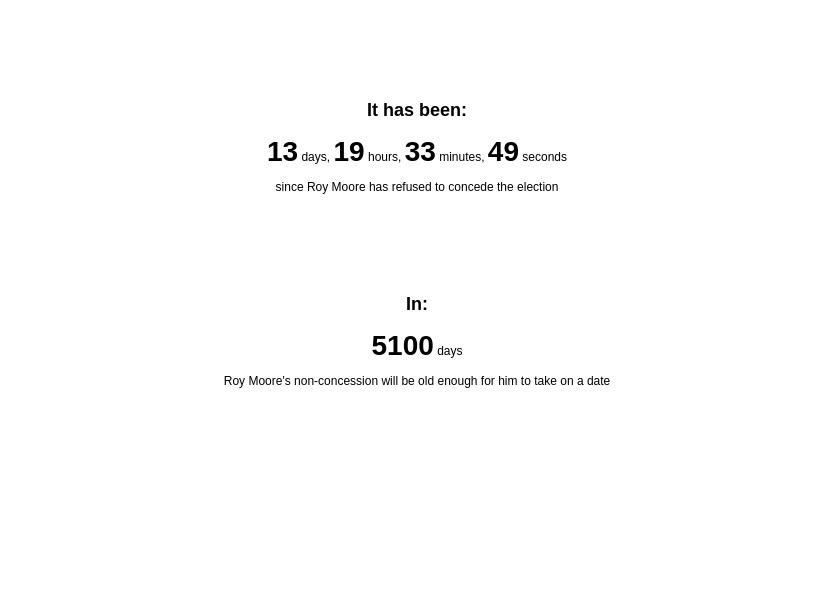
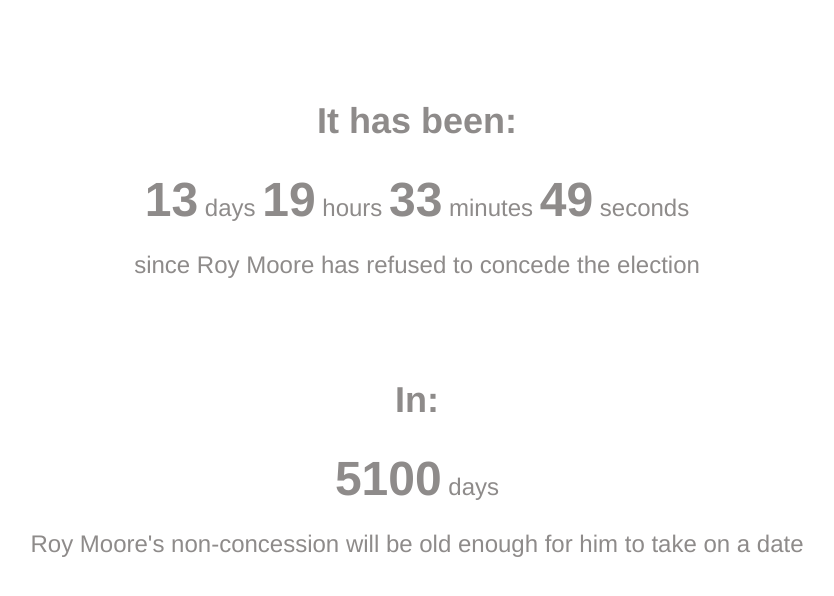
Before and after one commit to nomoremoore/nomoremoore, a plain HTML site: page index.html in a window 1280 px wide. Shown: the whole page, without its empty margins (223-1057 px from the left). Drawn offline with Linux system fonts and the light colour scheme.

Commit message:
moar styling

```diff
--- a/index.html
+++ b/index.html
@@ -3,17 +3,19 @@
   <head>
     <title>no means no, roy</title>
     <style>
-      body { font-family:sans-serif; font-size: 12px; }
-      section { text-align: center; margin: 100px; }
-      section span { font-size: 28px; font-weight: bold; }
+      body { font-family:Helvetica, Helvetica Neue, Arial, sans-serif; font-size: 1.5em; color:#8e8b8a; }
+      section { text-align: center; margin: 100px 0; }
+      section span { font-size: 2em; font-weight: bold; }
     </style>
   </head>
+  <body>
+    <div id="wrapper">
       <section id="countup">
         <h1>It has been:</h1>
         <p>
-      <span id="days">00</span> days,
-      <span id="hours">00</span> hours,
-      <span id="mins">00</span> minutes,
+          <span id="days">00</span> days
+          <span id="hours">00</span> hours
+          <span id="mins">00</span> minutes
           <span id="secs">00</span> seconds
         </p>
         <p>
@@ -27,6 +29,7 @@
         </p>
         <p>Roy Moore's non-concession will be old enough for him to take on a date</p>
       </section>
+    </div>
     <script>
       var electionDate = new Date('2017-12-12T23:00');
       var dateDate = new Date('2031-12-12T23:00');
@@ -68,4 +71,5 @@
       countUp();
       countDown();
     </script>
+  </body>
 </html>
```
Lines whose indentation alone changed are shown as unchanged.
